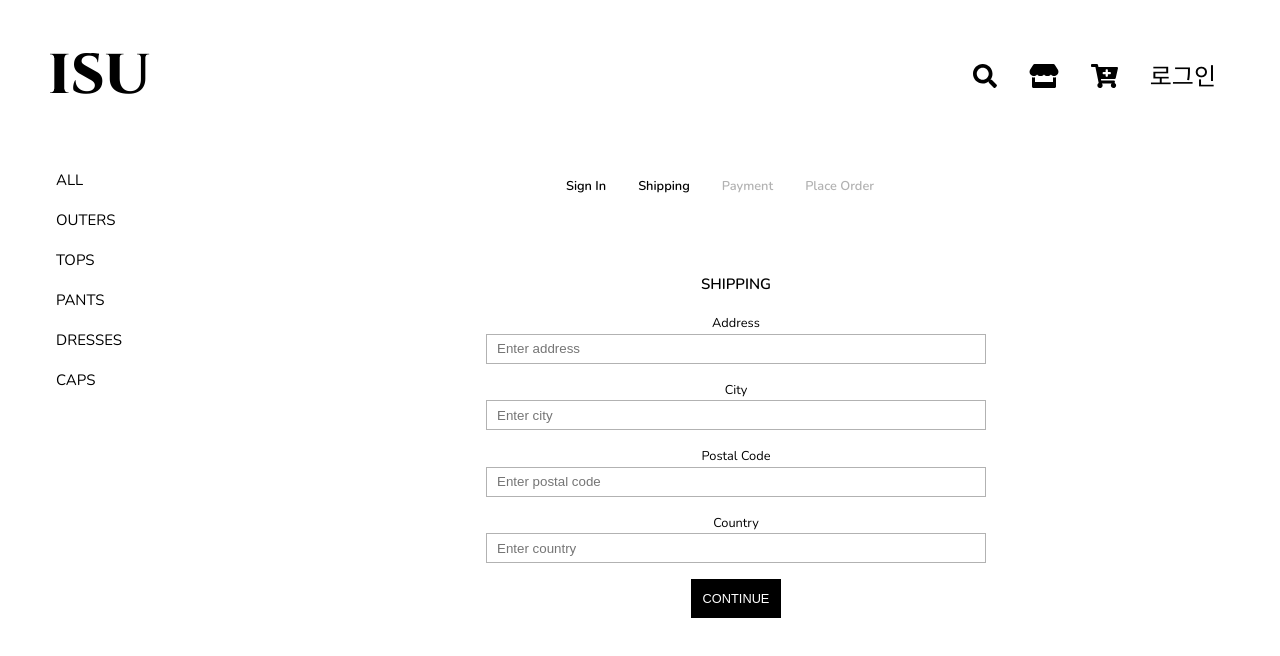
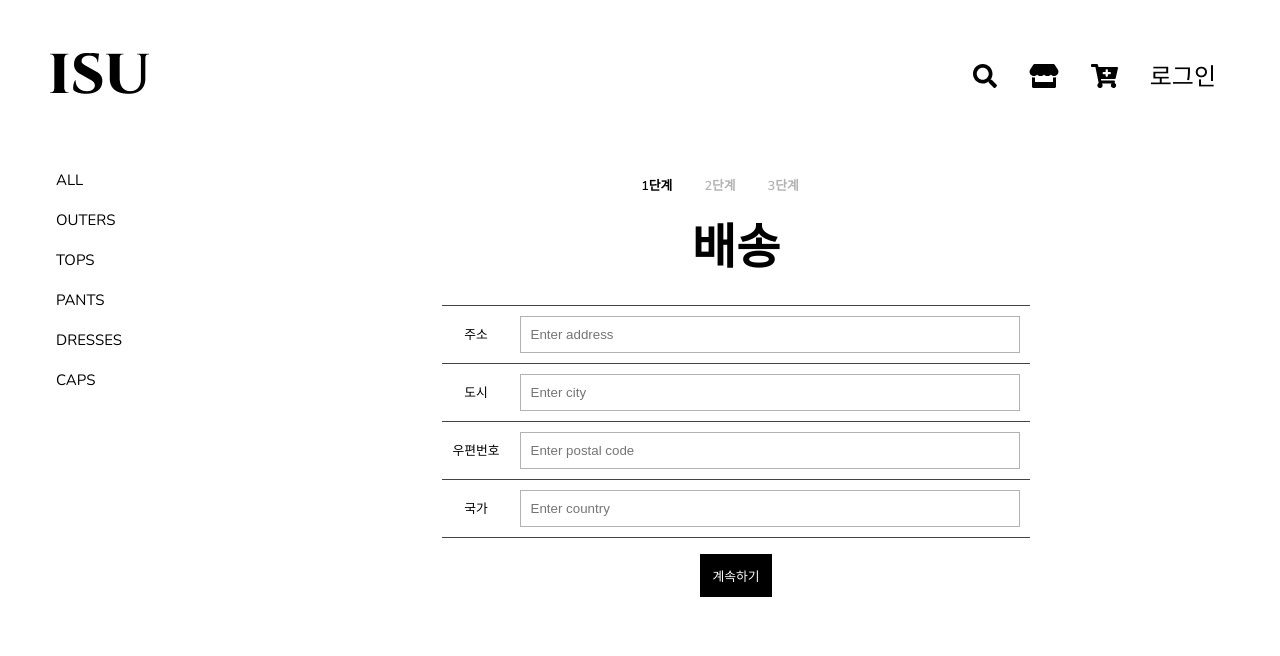
Before and after one commit to skdksldk1485/ISU_Online_Shopping, a React (Create React App) app in the folder client/: page /shipping in a window 1280 px wide. Shown: the top 656 px of the page. Built offline with nearby package versions, Linux system fonts and the light colour scheme.

Commit message:
주문화면 디자인 수정

```diff
--- a/client/src/components/CheckoutSteps.js
+++ b/client/src/components/CheckoutSteps.js
@@ -1,42 +1,33 @@
 import React from 'react';
 import { Link } from 'react-router-dom';
 
-const CheckoutSteps = ({ step1, step2, step3, step4 }) => {
+const CheckoutSteps = ({ step1, step2, step3 }) => {
   return (
     <div className='form__checkout__nav'>
       <span className='form__checkout__nav__item'>
         {step1 ? (
-          <Link to='/login'>Sign In</Link>
+          <Link to='/shipping'>1단계</Link>
         ) : (
-          <a href='/login' className='form__checkout__nav__disabled'>
-            Sign In
+          <a href='/shipping' className='form__checkout__nav__disabled'>
+            1단계
           </a>
         )}
       </span>
       <span className='form__checkout__nav__item'>
         {step2 ? (
-          <Link to='/shipping'>Shipping</Link>
+          <Link to='/payment'>2단계</Link>
         ) : (
-          <a href='/shipping' className='form__checkout__nav__disabled'>
-            Shipping
+          <a href='/payment' className='form__checkout__nav__disabled'>
+            2단계
           </a>
         )}
       </span>
       <span className='form__checkout__nav__item'>
         {step3 ? (
-          <Link to='/payment'>Payment</Link>
+          <Link to='/placeorder'>3단계</Link>
         ) : (
           <a href='/payment' className='form__checkout__nav__disabled'>
-            Payment
-          </a>
-        )}
-      </span>
-      <span className='form__checkout__nav__item'>
-        {step4 ? (
-          <Link to='/placeorder'>Plcae Order</Link>
-        ) : (
-          <a href='/payment' className='form__checkout__nav__disabled'>
-            Place Order
+            3단계
           </a>
         )}
       </span>
--- a/client/src/pages/CartPage.js
+++ b/client/src/pages/CartPage.js
@@ -32,7 +32,7 @@ const CartPage = ({ match, location, history }) => {
   return (
     <div className='container'>
       <Meta title='ISU | Cart' />
-      <h3 className='cart__title'>SHOPPING CART ITEMS</h3>
+      <h3 className='cart__title'>장바구니</h3>
       {cartItems.length === 0 ? (
         <div className='error'>
           <Message>
@@ -40,15 +40,24 @@ const CartPage = ({ match, location, history }) => {
           </Message>
         </div>
       ) : (
-        <div>
+        <div className='cart__container'>
+          <table>
+                <thead>
+                    <tr align="center" >
+                        <th>이미지</th>
+                        <th>상품정보</th>
+                        <th>판매가</th>
+                        <th>수량</th>
+                        <th>선택</th>
+                    </tr>
+                </thead>
+                <tbody>
           {cartItems.map(item => (
-            <div key={item.product} className='cart__container'>
-              <img src={item.image} alt={item.name} />
-              <div className='cart__name'>
-                <Link to={`/shop/product/${item.product}`}>{item.name}</Link>
-              </div>
-              <div>${item.price}</div>
-              <div>
+            <tr align="center" >
+                <td><img src={item.image} alt={item.name} /></td>
+                <td><Link to={`/shop/product/${item.product}`}>{item.name}</Link></td>
+                <td>{item.price}</td>
+                <td>
                 <select
                   className='select'
                   value={item.qty}
@@ -62,17 +71,20 @@ const CartPage = ({ match, location, history }) => {
                     </option>
                   ))}
                 </select>
-              </div>
-              <div>
+                </td>
+                <td>
                 <button
                   className='btn'
                   onClick={() => removeFromCartHandler(item.product)}
                 >
                   REMOVE
                 </button>
-              </div>
-            </div>
+                </td>
+            </tr>
           ))}
+          </tbody>
+          </table>
+
           <div className='cart__content'>
             <p>
               Order quantity:{' '}
--- a/client/src/pages/OrderPage.js
+++ b/client/src/pages/OrderPage.js
@@ -9,7 +9,6 @@ const OrderPage = ({ history }) => {
   const cart = useSelector(state => state.cart);
   const { shippingAddress } = cart;
 
-  // '' for initial controll, It will show error without '' due to initially uncontrolled input
   const [address, setAddress] = useState(shippingAddress.address || '');
   const [city, setCity] = useState(shippingAddress.city || '');
   const [postalCode, setPostalCode] = useState(
@@ -28,47 +27,57 @@ const OrderPage = ({ history }) => {
   return (
     <FormContainer>
       <Meta title='ISU | Shipping Info' />
-      <CheckoutSteps step1 step2 />
-      <h3 className='form__title'>SHIPPING</h3>
+      <CheckoutSteps step1 />
+      <h3 className='common__title'>배송</h3>
+      <div className='common__form'>
         <form onSubmit={submitHandler}>
-        <div className='form__content'>
-          <div>Address</div>
+          <table>
+            <tr>
+              <td>주소</td>
+              <td>
                 <input
                   type='text'
                   placeholder='Enter address'
                   value={address}
-            onChange={e => setAddress(e.target.value)}
-          />
-        </div>
-        <div className='form__content'>
-          <div>City</div>
+                  onChange={e => setAddress(e.target.value)}/>
+              </td>
+            </tr>
+            <tr>
+              <td>도시</td>
+              <td>
                 <input
                   type='text'
                   placeholder='Enter city'
                   value={city}
-            onChange={e => setCity(e.target.value)}
-          />
-        </div>
-        <div className='form__content'>
-          <div>Postal Code</div>
+                  onChange={e => setCity(e.target.value)}/>
+              </td>
+            </tr>
+            <tr>
+              <td>우편번호</td>
+              <td>
                 <input
                   type='text'
                   placeholder='Enter postal code'
                   value={postalCode}
-            onChange={e => setPostalCode(e.target.value)}
-          />
-        </div>
-        <div className='form__content'>
-          <div>Country</div>
+                  onChange={e => setPostalCode(e.target.value)}/>
+              </td>
+            </tr>
+            <tr>
+              <td>국가</td>
+              <td>
                 <input
                   type='text'
                   placeholder='Enter country'
                   value={country}
-            onChange={e => setCountry(e.target.value)}
-          />
+                  onChange={e => setCountry(e.target.value)}/>
+              </td>
+            </tr>
+          </table>
+
+          <button className='btn'>계속하기</button>
+        </form>
       </div>
-        <button className='btn'>CONTINUE</button>
-      </form>
+
     </FormContainer>
   );
 };
--- a/client/src/pages/OrderPayPage.js
+++ b/client/src/pages/OrderPayPage.js
@@ -25,7 +25,7 @@ const OrderPayPage = ({ history }) => {
   return (
     <div className='container'>
       <Meta title='ISU | Payment Info' />
-      <CheckoutSteps step1 step2 step3 />
+      <CheckoutSteps step1 step2 />
       <h3 className='form__title'>PAYMENT METHOD</h3>
       <form onSubmit={submitHandler}>
         <h3 className='form__content'>Select Method</h3>
--- a/client/src/pages/OrderPlacePage.js
+++ b/client/src/pages/OrderPlacePage.js
@@ -52,7 +52,7 @@ const OrderPlacePage = ({ history }) => {
   return (
     <div className='container'>
       <Meta title='ISU | Place Order' />
-      <CheckoutSteps step1 step2 step3 step4 />
+      <CheckoutSteps step1 step2 step3 />
       <div className='order'>
         <div>
           <h3 className='order__title'>SHIPPING</h3>
--- a/client/src/scss/modules/cart.scss
+++ b/client/src/scss/modules/cart.scss
@@ -4,10 +4,36 @@
 
 .cart__container {
   padding: 1rem;
-  display: flex;
+
   align-items: center;
   margin-top: 10px;
-  border-bottom: 1px solid $primary-color;
+
+  table, th, td {
+      border: 1px solid $primary-color;
+  }
+  table {
+      width: 100%;
+      border-collapse: collapse;
+  }
+  &__a1 {
+      width: 50px;
+  }
+
+  /*
+
+  table {
+    width: 100%;
+    border: 1px solid;
+    border: 1px solid $primary-color;
+    bordercolor : blue;
+    border-collapse: collapse;
+    border: 1px solid black;
+    th,td {
+      border: 1px solid;
+      border: 1px solid black;
+    }
+
+  }*/
 
   & > * {
     flex-grow: 1;
```
Lines whose indentation alone changed are shown as unchanged.
